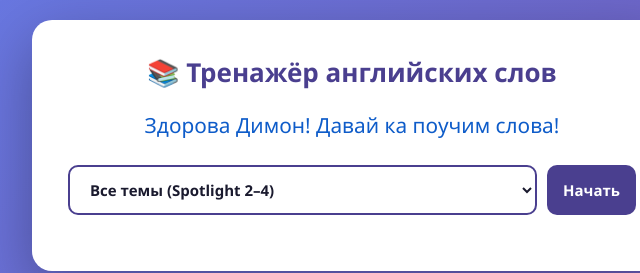
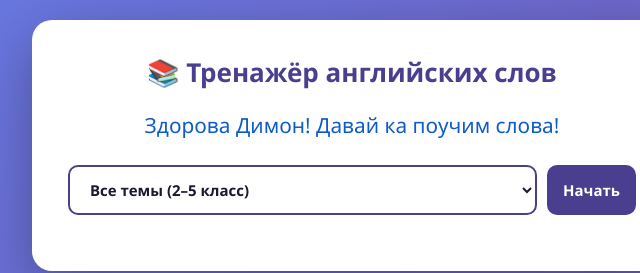
Before and after one commit to Agelai/English-trainer, a plain HTML site: page index.html in a window 1280 px wide. Shown: the top 273 px of the page, 288-928 px from the left. Drawn offline with Linux system fonts and the light colour scheme.

Commit message:
Update index.html

```diff
--- a/index.html
+++ b/index.html
@@ -14,7 +14,7 @@
 
   <div class="controls">
     <select id="themeSelect">
-      <option value="all">Все темы (Spotlight 2–4)</option>
+      <option value="all">Все темы (2–5 класс)</option>
     </select>
     <button id="startBtn">Начать</button>
   </div>
```
